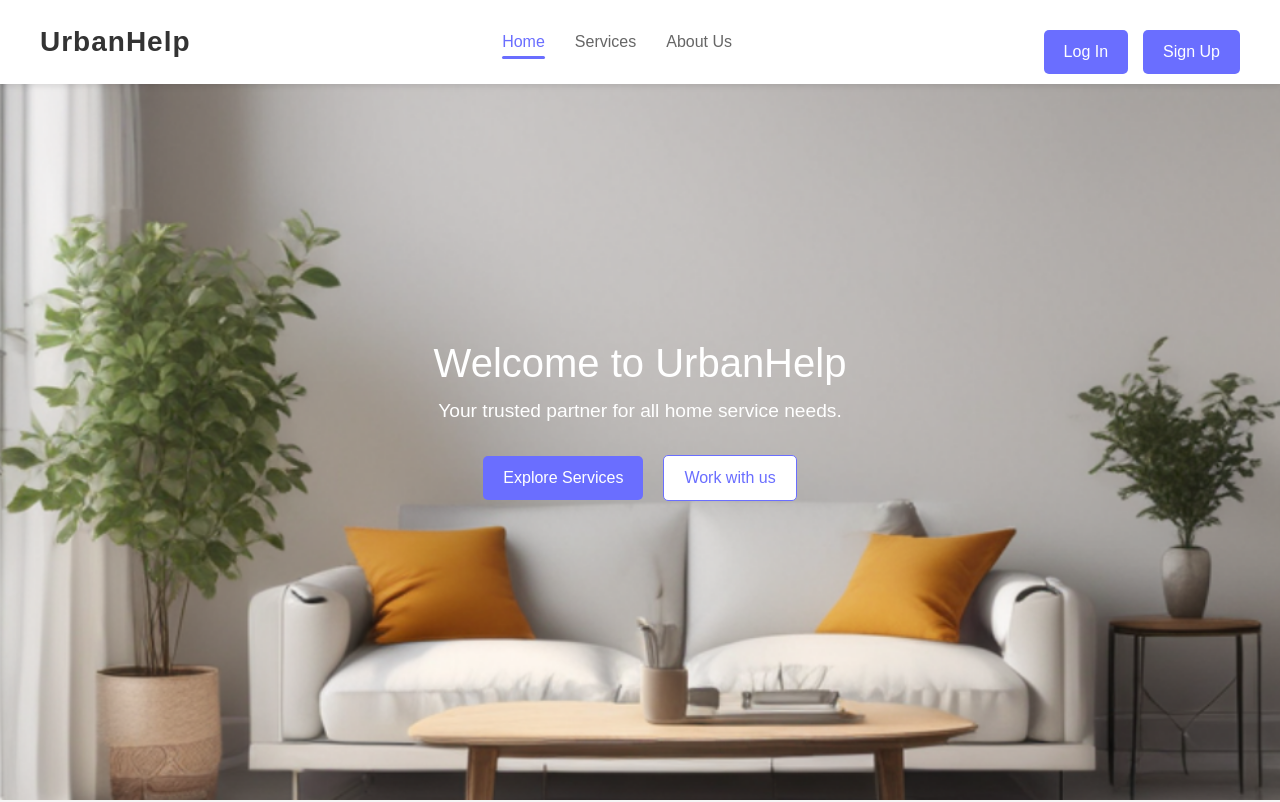
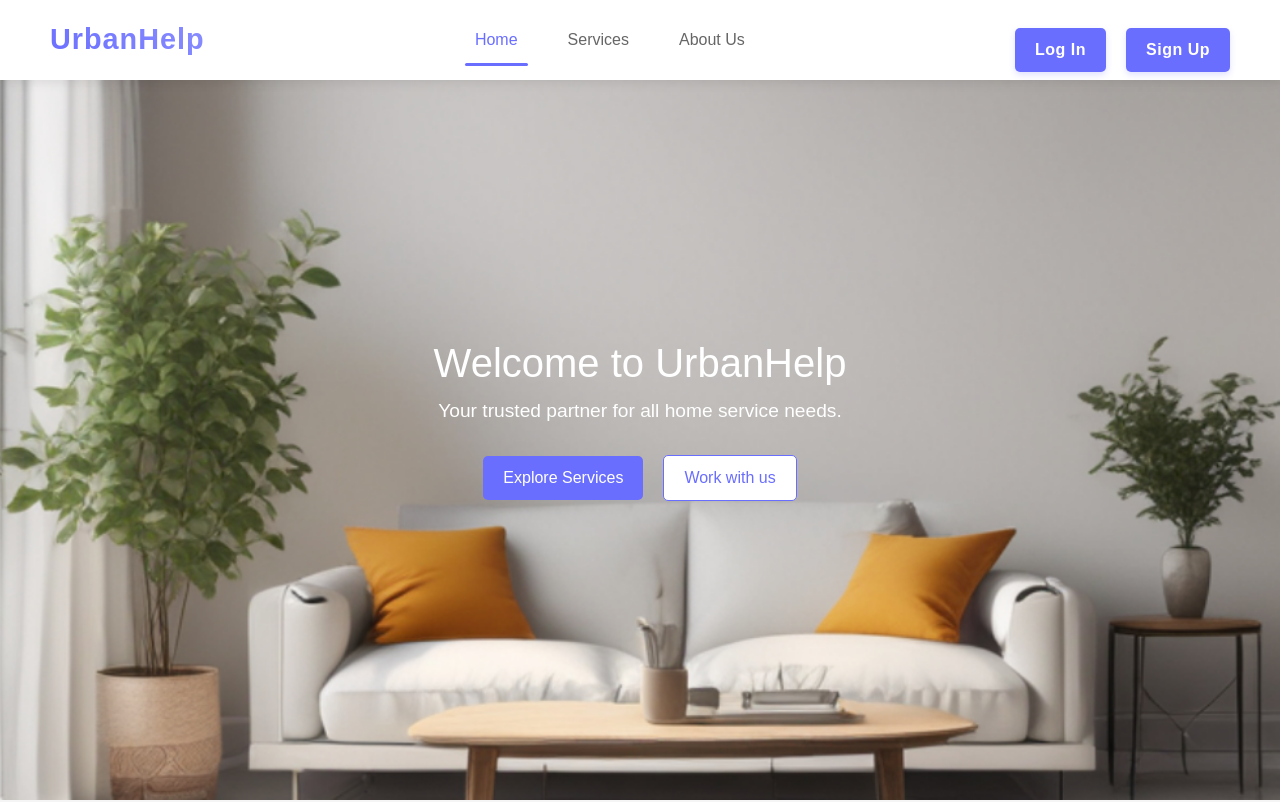
Before and after one commit to shailuu/Urbanhelp, a React (Create React App) app: page / in a window 1280 px wide. Shown: the top 802 px of the page. Built offline with nearby package versions, Linux system fonts and the light colour scheme; no server answers.

Commit message:
Workwithus

```diff
--- a/src/pages/Shared/Header.css
+++ b/src/pages/Shared/Header.css
@@ -4,12 +4,13 @@
   justify-content: space-between;
   align-items: center;
   background-color: white;
-  padding: 10px 40px;
-  box-shadow: 0 2px 6px rgba(0, 0, 0, 0.1);
+  padding: 15px 50px;
+  box-shadow: 0 3px 10px rgba(0, 0, 0, 0.08);
   width: 100%;
   position: fixed;
   top: 0;
   z-index: 1000;
+  height: 80px;
 }
 
 /* Logo styling */
@@ -17,25 +18,33 @@
   display: flex;
   align-items: center;
   cursor: pointer;
+  transition: transform 0.2s ease-in-out;
+}
+
+.header-logo:hover {
+  transform: scale(1.05);
 }
 
 .header-logo img {
-  height: 35px; /* Slightly larger logo */
-  margin-right: 10px;
+  height: 40px;
+  margin-right: 12px;
 }
 
 .header-logo span {
-  font-size: 1.75rem; /* Larger font size for the logo text */
-  font-weight: bold;
+  font-size: 1.8rem;
+  font-weight: 700;
   color: #333;
-  letter-spacing: 1px; /* Adds a professional touch */
+  letter-spacing: 1px;
+  background: linear-gradient(45deg, #6a6eff, #8a8eff);
+  -webkit-background-clip: text;
+  -webkit-text-fill-color: transparent;
 }
 
 /* Navigation links */
 .header-nav {
   display: flex;
   gap: 30px;
-  align-items: center; /* Align links vertically */
+  align-items: center;
 }
 
 .header-nav a {
@@ -43,7 +52,9 @@
   color: #666;
   text-decoration: none;
   position: relative;
-  transition: all 0.3s ease; /* Smooth transitions */
+  transition: all 0.3s ease-in-out;
+  font-weight: 500;
+  padding: 10px;
 }
 
 .header-nav a:hover {
@@ -54,100 +65,193 @@
   color: #6a6eff;
 }
 
-.header-nav a.active::after {
+.header-nav a::after {
   content: '';
   position: absolute;
-  bottom: -5px;
-  left: 0;
-  right: 0;
+  bottom: -4px;
+  left: 50%;
+  width: 0;
   height: 3px;
   background-color: #6a6eff;
   border-radius: 2px;
+  transition: width 0.3s ease-in-out, left 0.3s ease-in-out;
+}
+
+.header-nav a:hover::after {
+  width: 100%;
+  left: 0;
+}
+
+.header-nav a.active::after {
+  width: 100%;
+  left: 0;
 }
 
 /* Header buttons */
 .header-buttons {
   display: flex;
-  gap: 15px;
-  align-items: center; /* Align buttons vertically */
+  gap: 20px;
+  align-items: center;
 }
 
 /* Login and Signup buttons */
 .login-btn,
 .signup-btn {
-  padding: 8px 16px; /* Adjusted padding for better balance */
-  font-size: 0.9rem;
-  border-radius: 20px; /* Rounded corners for modern look */
+  padding: 12px 22px;
+  font-size: 0.95rem;
+  border-radius: 50px;
   border: none;
   cursor: pointer;
-  white-space: nowrap; /* Prevents text from breaking into two lines */
-  transition: all 0.3s ease; /* Smooth transitions */
-  font-weight: 500; /* Bold text for emphasis */
+  white-space: nowrap;
+  transition: all 0.3s ease-in-out;
+  font-weight: 600;
+  letter-spacing: 0.5px;
+  box-shadow: 0 3px 6px rgba(106, 110, 255, 0.2);
+  /* Align buttons vertically with other elements */
+  align-self: center;
 }
 
 .login-btn {
-  background-color: #f0f4ff; /* Light blue background */
-  color: #6a6eff; /* Blue text */
-  border: 1px solid #dcdffe; /* Subtle border */
+  background-color: #f0f4ff;
+  color: #6a6eff;
+  border: 1px solid rgba(220, 220, 254, 0.5);
 }
 
 .login-btn:hover {
-  background-color: #dcdffe; /* Darker blue on hover */
-  color: #fff; /* White text */
+  background-color: #e2e6ff;
+  transform: translateY(-2px);
+  box-shadow: 0 5px 10px rgba(106, 110, 255, 0.3);
 }
 
 .signup-btn {
-  background-color: #6a6eff; /* Primary blue color */
+  background-color: #6a6eff;
   color: white;
-  border: 1px solid #6a6eff; /* Consistent border */
+  border: none;
 }
 
 .signup-btn:hover {
-  background-color: #575be6; /* Slightly darker blue on hover */
+  background-color: #575be6;
+  transform: translateY(-2px);
+  box-shadow: 0 5px 10px rgba(106, 110, 255, 0.4);
 }
 
 /* Icon buttons (Notifications, Profile, Logout) */
 .icon-btn {
-  background-color: #f0f4ff; /* Matches login button style */
+  background-color: #f0f4ff;
   color: #6a6eff;
-  border: 1px solid #dcdffe; /* Subtle border */
-  border-radius: 20px; /* Rounded corners */
-  padding: 8px 12px; /* Consistent padding */
-  font-size: 0.9rem; /* Consistent font size */
+  border: 1px solid rgba(220, 220, 254, 0.5);
+  border-radius: 50px;
+  padding: 10px 18px;
+  font-size: 1rem;
   cursor: pointer;
-  transition: all 0.3s ease; /* Smooth transitions */
-  display: flex; /* Ensures icon and text are aligned */
-  align-items: center; /* Vertically centers icon and text */
-  gap: 5px; /* Space between icon and text */
+  transition: all 0.3s ease-in-out;
+  display: flex;
+  align-items: center;
+  gap: 8px;
+  box-shadow: 0 3px 6px rgba(106, 110, 255, 0.1);
 }
 
 .icon-btn:hover {
-  background-color: #dcdffe; /* Hover effect */
-  color: #fff; /* White text */
+  background-color: #e2e6ff;
+  transform: translateY(-2px);
+  box-shadow: 0 5px 10px rgba(106, 110, 255, 0.2);
 }
 
+/* Notification button with badge */
+.notification-btn {
+  padding: 12px;
+  border-radius: 50%;
+  position: relative;
+}
+
+.notification-btn::after {
+  content: '';
+  position: absolute;
+  top: 6px;
+  right: 6px;
+  width: 8px;
+  height: 8px;
+  background-color: #ff6b6b;
+  border-radius: 50%;
+  border: 2px solid white;
+}
+
+.profile-btn {
+  padding-right: 20px;
+}
+
+/* Logout button */
 .logout-btn {
-  background-color: #ff6b6b; /* Red color for logout */
+  background-color: #ff6b6b;
   color: white;
-  border: 1px solid #ff6b6b; /* Consistent border */
-  border-radius: 20px; /* Rounded corners */
-  padding: 8px 16px; /* Consistent padding */
-  font-size: 0.9rem; /* Consistent font size */
+  border: none;
+  border-radius: 50px;
+  padding: 10px 20px;
+  font-size: 0.95rem;
   cursor: pointer;
-  transition: all 0.3s ease; /* Smooth transitions */
+  transition: all 0.3s ease-in-out;
+  display: flex;
+  align-items: center;
+  gap: 8px;
+  box-shadow: 0 3px 6px rgba(255, 107, 107, 0.2);
+  font-weight: 600;
 }
 
 .logout-btn:hover {
-  background-color: #ff4d4d; /* Darker red on hover */
+  background-color: #ff4d4d;
+  transform: translateY(-2px);
+  box-shadow: 0 5px 10px rgba(255, 107, 107, 0.3);
 }
 
 /* Profile button with username */
-.header-buttons .icon-btn span {
-  font-size: 0.85rem; /* Smaller font size for username */
-  font-weight: 500; /* Bold text */
-  color: #333; /* Dark gray text */
+.header-buttons .profile-btn span {
+  font-size: 1rem;
+  font-weight: 600;
+  color: #6a6eff;
 }
 
-.header-buttons .icon-btn:hover span {
-  color: #fff; /* White text on hover */
+.header-buttons .profile-btn:hover span {
+  color: #6a6eff;
 }
+
+/* Responsive Design */
+@media (max-width: 1024px) {
+  .header {
+    padding: 12px 30px;
+  }
+
+  .header-nav {
+    gap: 25px;
+  }
+
+  .header-logo span {
+    font-size: 1.6rem;
+  }
+
+  .login-btn,
+  .signup-btn {
+    padding: 10px 18px;
+    font-size: 0.9rem;
+  }
+}
+
+@media (max-width: 768px) {
+  .header {
+    flex-direction: column;
+    align-items: center;
+    padding: 12px 20px;
+    height: auto;
+  }
+
+  .header-nav {
+    flex-direction: column;
+    gap: 15px;
+    margin-top: 10px;
+  }
+
+  .header-buttons {
+    flex-wrap: wrap;
+    justify-content: center;
+    gap: 1;
+  }
+}
--- a/src/pages/Shared/Header.js
+++ b/src/pages/Shared/Header.js
@@ -22,44 +22,41 @@ function Header() {
   const closeSignupPopup = () => setIsSignupPopupOpen(false);
 
   return (
-    <div className="header">
+    <header className="header">
       {/* Logo */}
       <div className="header-logo" onClick={() => navigate("/")}>
         <span>UrbanHelp</span>
       </div>
 
       {/* Navigation Links */}
-      <div className="header-nav">
+      <nav className="header-nav">
         <NavLink to="/" className={({ isActive }) => (isActive ? "active" : "")}>
           Home
         </NavLink>
-        <NavLink
-          to="/services"
-          className={({ isActive }) => (isActive ? "active" : "")}
-        >
+        <NavLink to="/services" className={({ isActive }) => (isActive ? "active" : "")}>
           Services
         </NavLink>
-        <NavLink
-          to="/aboutus"
-          className={({ isActive }) => (isActive ? "active" : "")}
-        >
+        <NavLink to="/aboutus" className={({ isActive }) => (isActive ? "active" : "")}>
           About Us
         </NavLink>
-      </div>
+      </nav>
 
       {/* Header Buttons */}
       <div className="header-buttons">
         {isAuthenticated ? (
           <>
             <button
-              className="icon-btn"
+              className="icon-btn notification-btn"
               onClick={() => navigate("/notifications")}
             >
               <FontAwesomeIcon icon={faBell} />
             </button>
-            <button className="icon-btn" onClick={() => navigate("/profile")}>
+            <button
+              className="icon-btn profile-btn"
+              onClick={() => navigate("/profile")}
+            >
               <FontAwesomeIcon icon={faUser} />
-              <span>{user?.username}</span> {/* Display username */}
+              <span>{user?.username}</span>
             </button>
             <button
               onClick={() => {
@@ -73,10 +70,10 @@ function Header() {
           </>
         ) : (
           <>
-            <button onClick={openLoginPopup} className="login-btn">
+            <button className="login-btn" onClick={openLoginPopup}>
               Log In
             </button>
-            <button onClick={openSignupPopup} className="signup-btn">
+            <button className="signup-btn" onClick={openSignupPopup}>
               Sign Up
             </button>
           </>
@@ -88,7 +85,7 @@ function Header() {
 
       {/* Render the SignupPopup if isSignupPopupOpen is true */}
       {isSignupPopupOpen && <SignupPopup onClose={closeSignupPopup} />}
-    </div>
+    </header>
   );
 }
 
```
Also changed, not shown: src/pages/Workwithus/Workwithus.js (+113 -15 lines).
